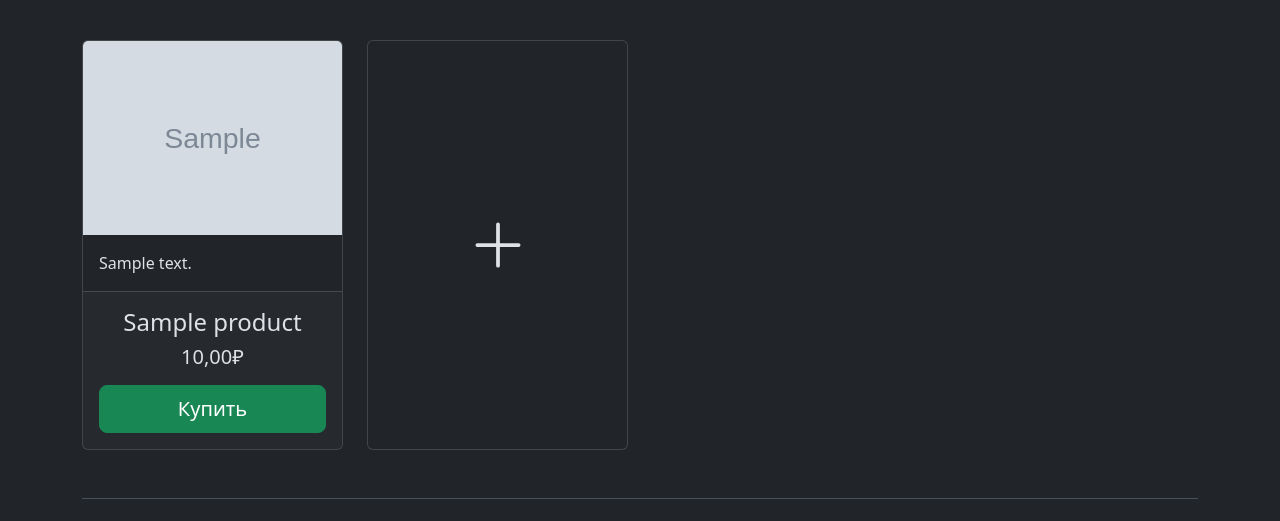
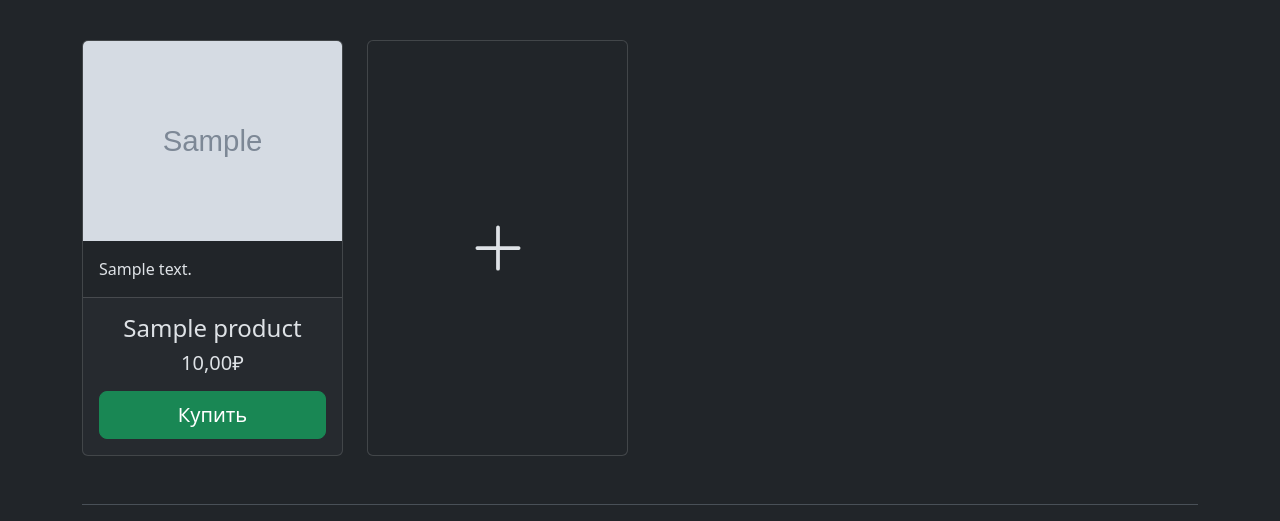
Before and after one commit to IldarGaleevSkyProHomeworks/django_homeworks, a Django app: page /catalog in a window 1280 px wide. Shown: the part 57-578 px from the top of the page. Run offline with Django 4.2, Linux system fonts and the light colour scheme; tables that the repository leaves empty hold one stand-in row (values such as "Sample post"); grey boxes marked "Sample" are stand-in pictures; some libraries are stand-ins or nearby versions.

Commit message:
fix: product card
fix image and description size

```diff
--- a/main/templates/main/share/_product_card.html
+++ b/main/templates/main/share/_product_card.html
@@ -1,11 +1,11 @@
 {% load product_image_filter %}
 <div class="col">
         <div class="card h-100">
-          <img src="{{ object.preview_image|product_image }}" class="card-img-top" />
+          <img src="{{ object.preview_image|product_image }}" class="card-img-top object-fit-{% if object.preview_image %}cover{% else %}none{% endif %}" style="height:200px;"/>
 
           <div class="card-body">
-            <p class="card-text">
-              {% if object.description %}{{ object.description }}{% endif %}
+            <p class="card-text overflow-y-auto " style="min-height:0;max-height:100px;">
+              {% if object.description %}{{ object.description }} {% else %} Нет описания {% endif %}
             </p>
           </div>
           <div class="card-footer">
```
